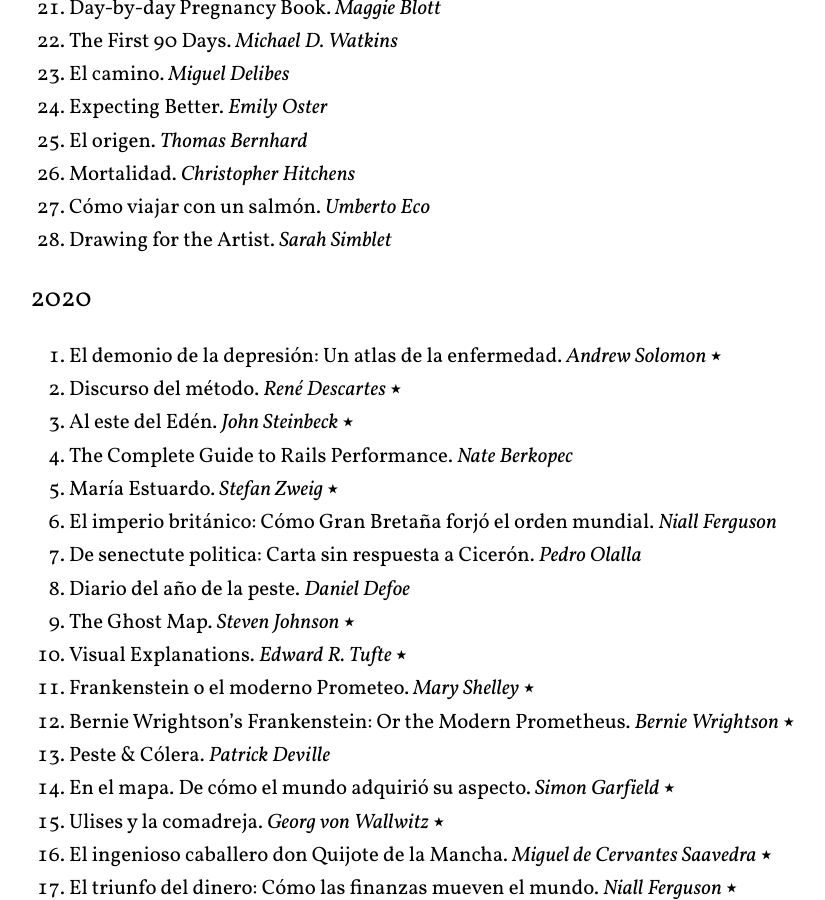
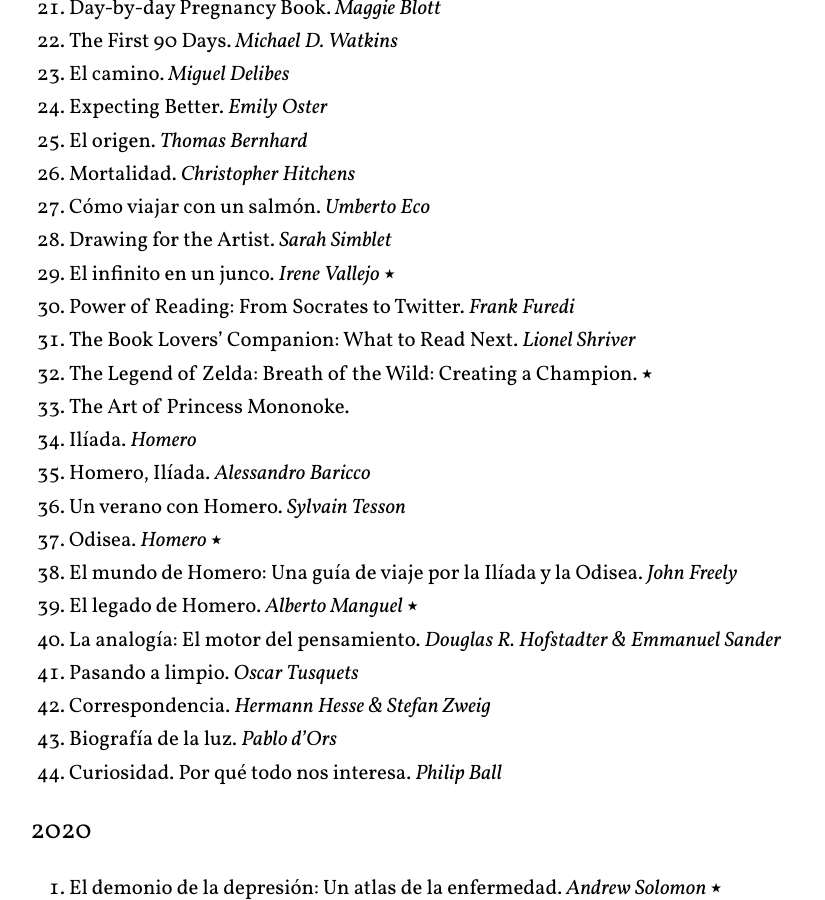
Before and after one commit to arturoherrero/arturoherrero.com, a Jekyll site: the page built from pages/books.md, in a window 1280 px wide and 900 px high, scrolled down 1016 px. Shown: the whole window, without its empty margins (220-1045 px from the left). Built offline with Jekyll 4.4.1, drawn with Linux system fonts in a browser that asks for light colours.

Commit message:
Update lists

```diff
--- a/pages/books.md
+++ b/pages/books.md
@@ -38,6 +38,22 @@
 26. Mortalidad. *Christopher Hitchens*
 27. Cómo viajar con un salmón. *Umberto Eco*
 28. Drawing for the Artist. *Sarah Simblet*
+29. El infinito en un junco. *Irene Vallejo* ⭑
+30. Power of Reading: From Socrates to Twitter. *Frank Furedi*
+31. The Book Lovers' Companion: What to Read Next. *Lionel Shriver*
+32. The Legend of Zelda: Breath of the Wild: Creating a Champion. ⭑
+33. The Art of Princess Mononoke.
+34. Ilíada. *Homero*
+35. Homero, Ilíada. *Alessandro Baricco*
+36. Un verano con Homero. *Sylvain Tesson*
+37. Odisea. *Homero* ⭑
+38. El mundo de Homero: Una guía de viaje por la Ilíada y la Odisea. *John Freely*
+39. El legado de Homero. *Alberto Manguel* ⭑
+40. La analogía: El motor del pensamiento. *Douglas R. Hofstadter & Emmanuel Sander*
+41. Pasando a limpio. *Oscar Tusquets*
+42. Correspondencia. *Hermann Hesse & Stefan Zweig*
+43. Biografía de la luz. *Pablo d'Ors*
+44. Curiosidad. Por qué todo nos interesa. *Philip Ball*
 
 
 ### 2020
```
Also changed, not shown: pages/games.md (+1 -0 lines), pages/movies.md (+1 -0 lines).
